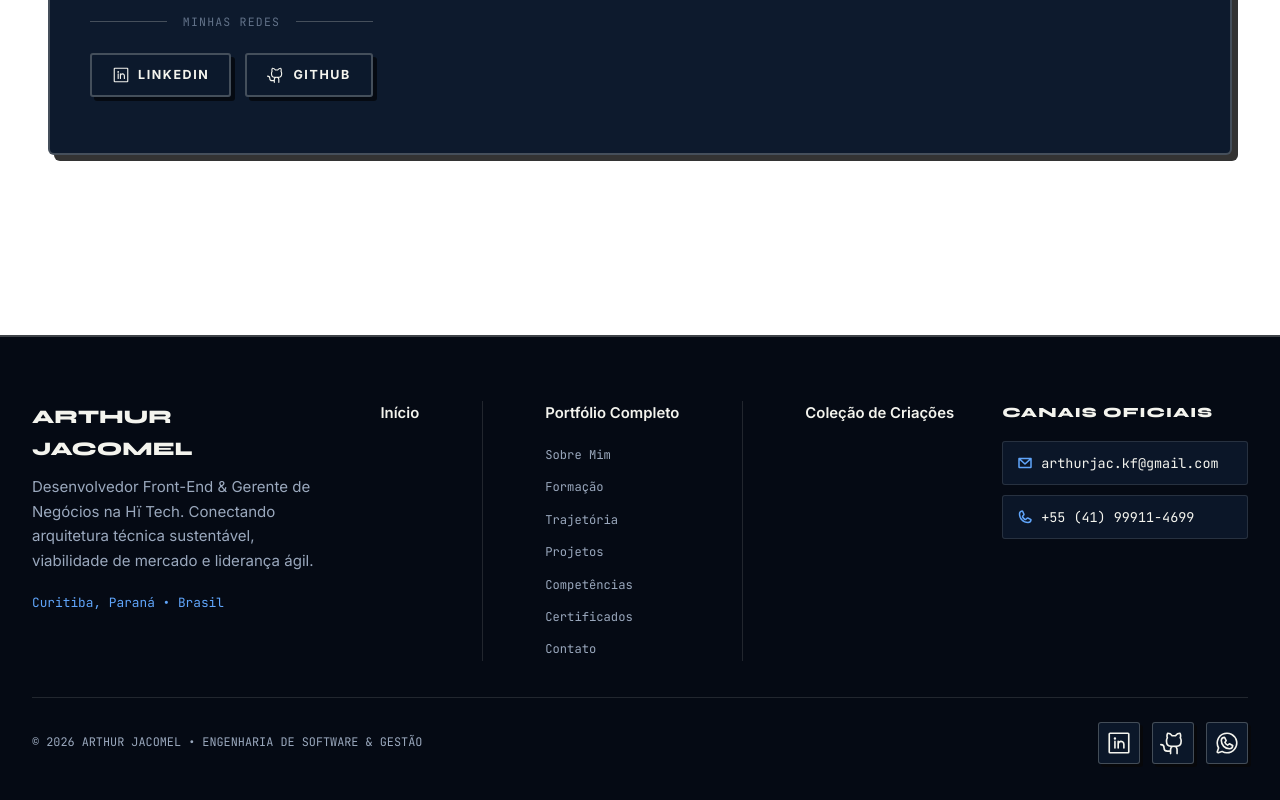
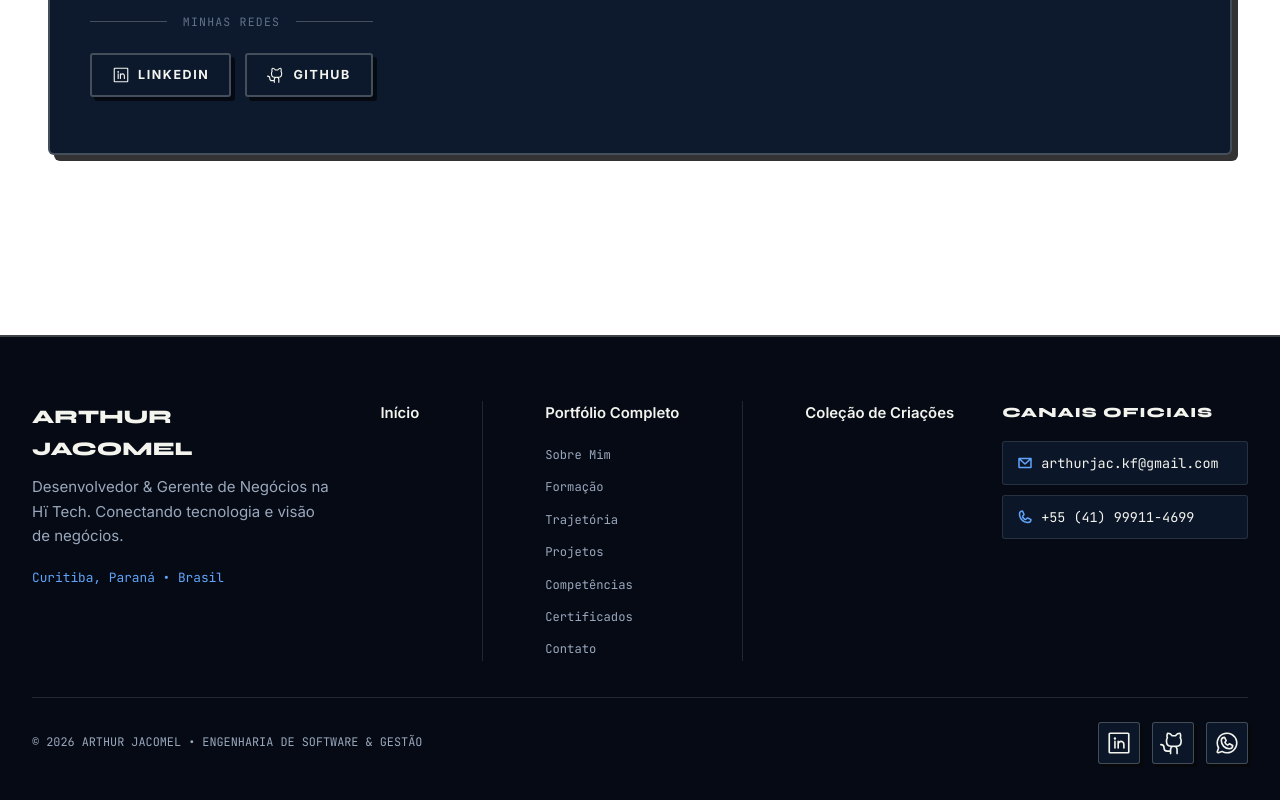
Before and after one commit to ArthurJKF/portfolio, a React (Vite) app: page /portfolio in a window 1280 px wide. Shown: the part 7389-8189 px from the top of the page. Built offline with nearby package versions, Linux system fonts and the light colour scheme.

Commit message:
texto corrigido no footer

```diff
--- a/src/components/Footer.jsx
+++ b/src/components/Footer.jsx
@@ -10,8 +10,8 @@ export default function Footer() {
         <div className="footer-col-bio">
           <h4>ARTHUR JACOMEL</h4>
           <p>
-            Desenvolvedor Front-End & Gerente de Negócios na Hï Tech.
-            Conectando arquitetura técnica sustentável, viabilidade de mercado e liderança ágil.
+            Desenvolvedor & Gerente de Negócios na Hï Tech.
+            Conectando tecnologia e visão de negócios.
           </p>
           <span className="footer-location">
             Curitiba, Paraná • Brasil
```
